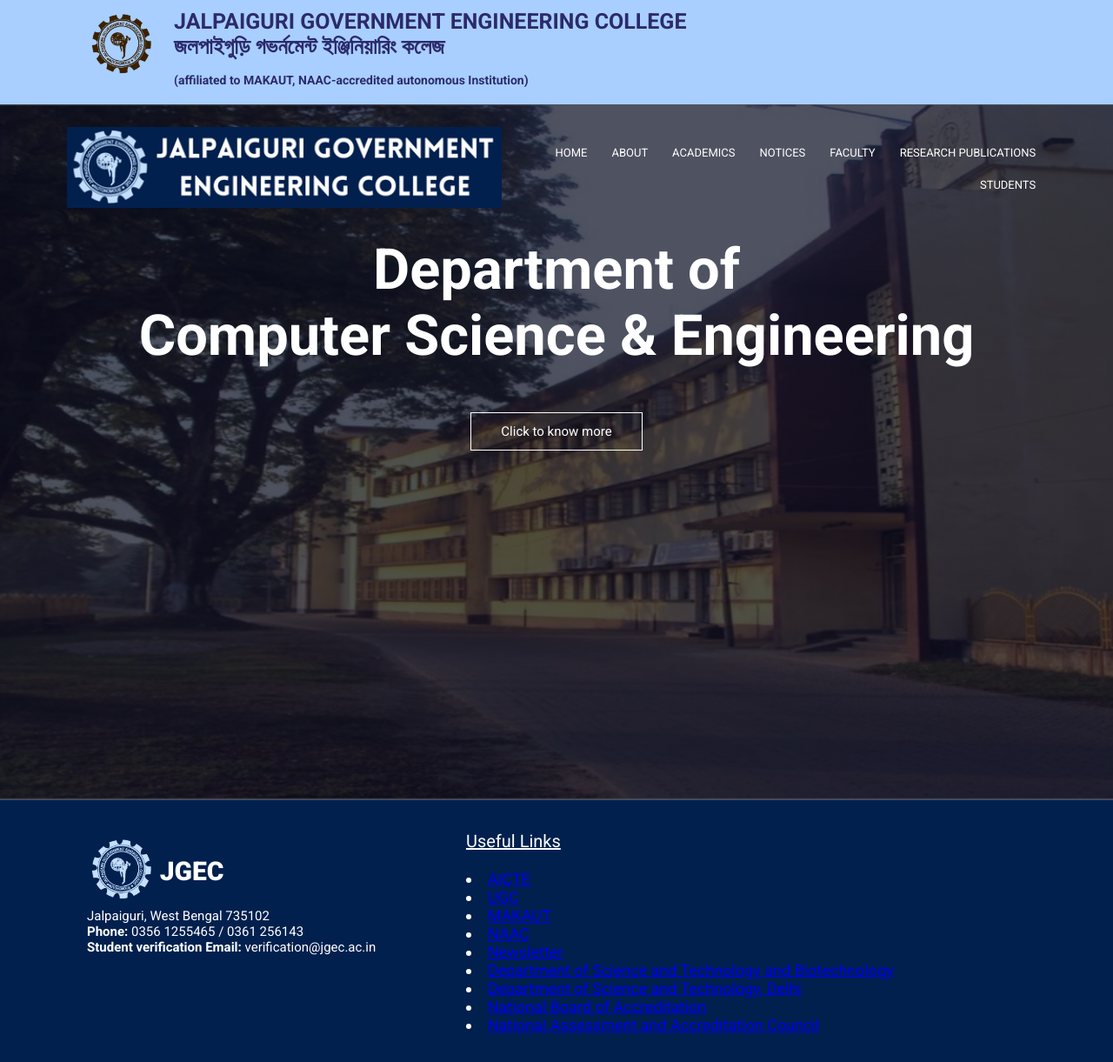
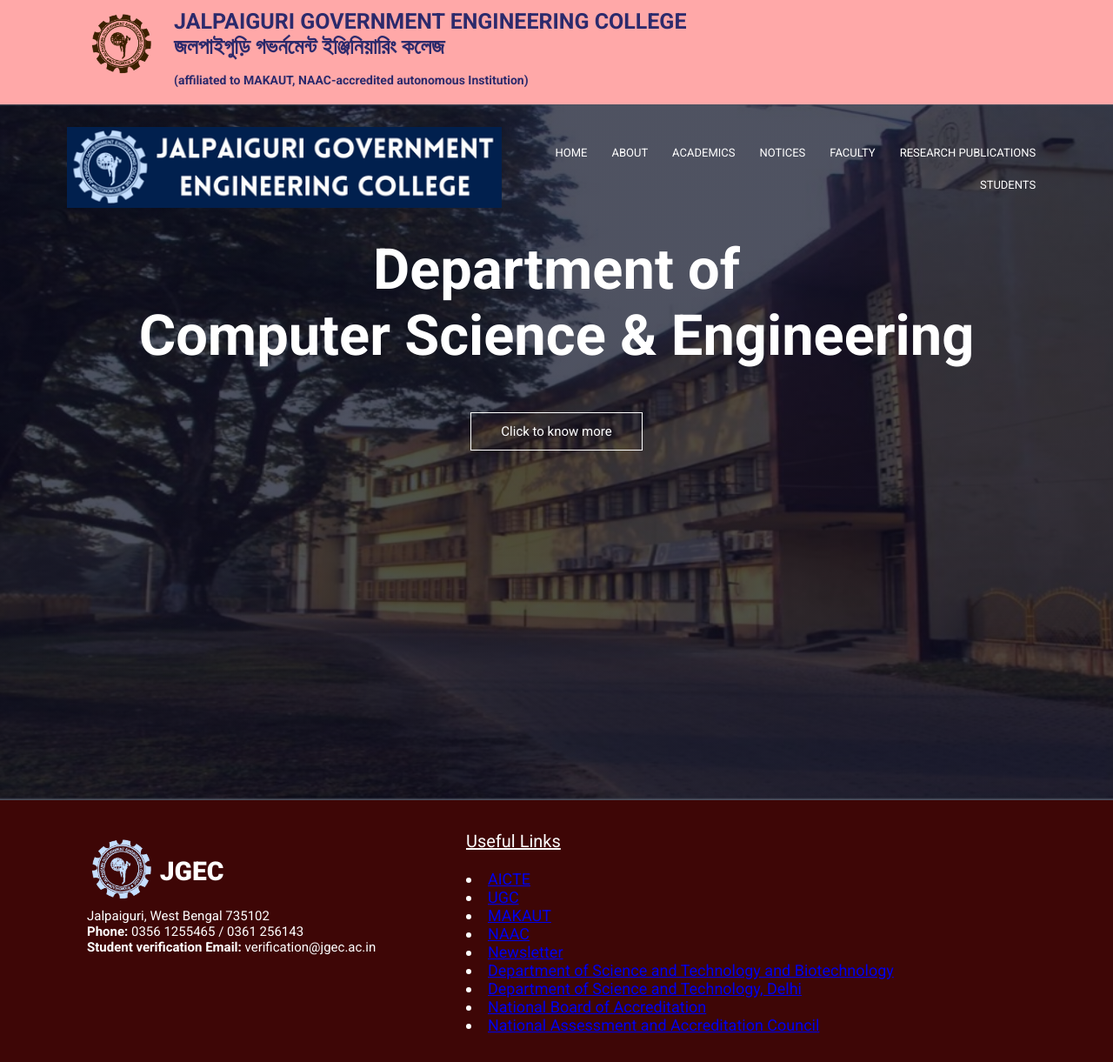
Before and after one commit to stiXSyst3m/rpxjgecxcse, a plain HTML site: page index.html in a window 1280 px wide. Shown: the top 1221 px of the page at 87% size. Drawn offline with Linux system fonts and the light colour scheme.

Commit message:
Update style.css

```diff
--- a/style.css
+++ b/style.css
@@ -4,7 +4,7 @@
     font-family: Roboto;
 }
 .top {
-  background: #90c2ffc6;
+  background: #ff9090c6;
   height: 120px;
   color: rgb(44, 42, 108);
 }
@@ -137,7 +137,7 @@ nav .fa{
 
   .footer {
     color: #fff;
-    background: #01204E;
+    background: #3e0606;
     width: 100%;
     font-size: 15px;
     height: 370px;
```
